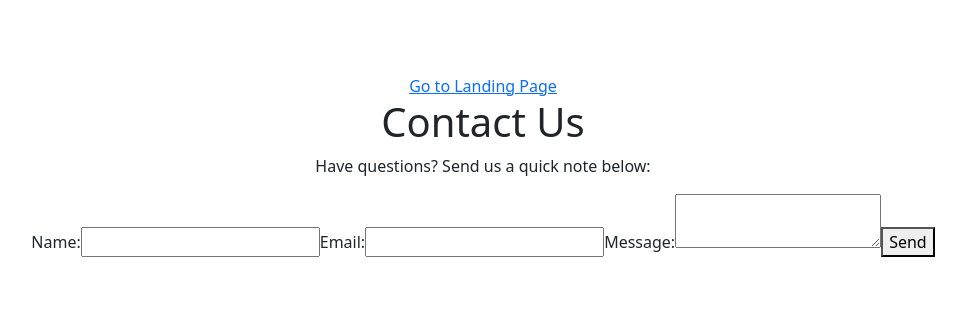
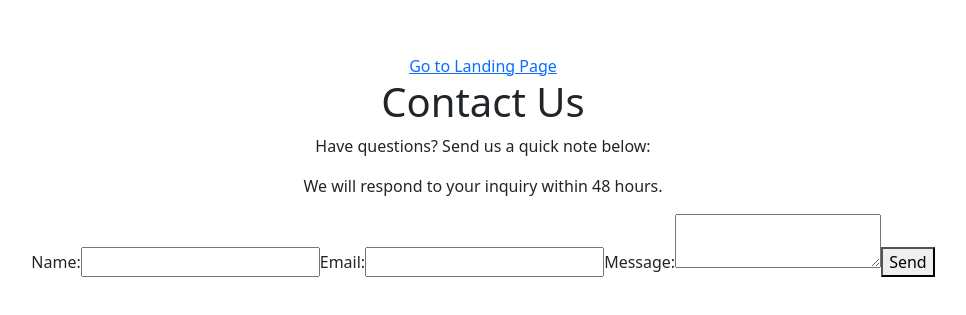
Before and after one commit to ALLHUBS-Jan-2024-Liftoff/Nebula-Tech, a React (Vite) app in the folder src/main/react/: page /contact in a window 1280 px wide. Shown: the part 235-550 px from the top of the page, without its empty margins (157-1123 px from the left). Built offline with nearby package versions, Linux system fonts and the light colour scheme.

Commit message:
made one change

```diff
--- a/src/main/react/src/pages/ContactPage.jsx
+++ b/src/main/react/src/pages/ContactPage.jsx
@@ -6,6 +6,7 @@ function ContactPage() {
             <Link to="/">Go to Landing Page</Link>
             <h1> Contact Us</h1>
             <p>Have questions? Send us a quick note below:</p>
+            <p>We will respond to your inquiry within 48 hours.</p>
 
             <div>
                 <Form action="/contact" method="post">
```
